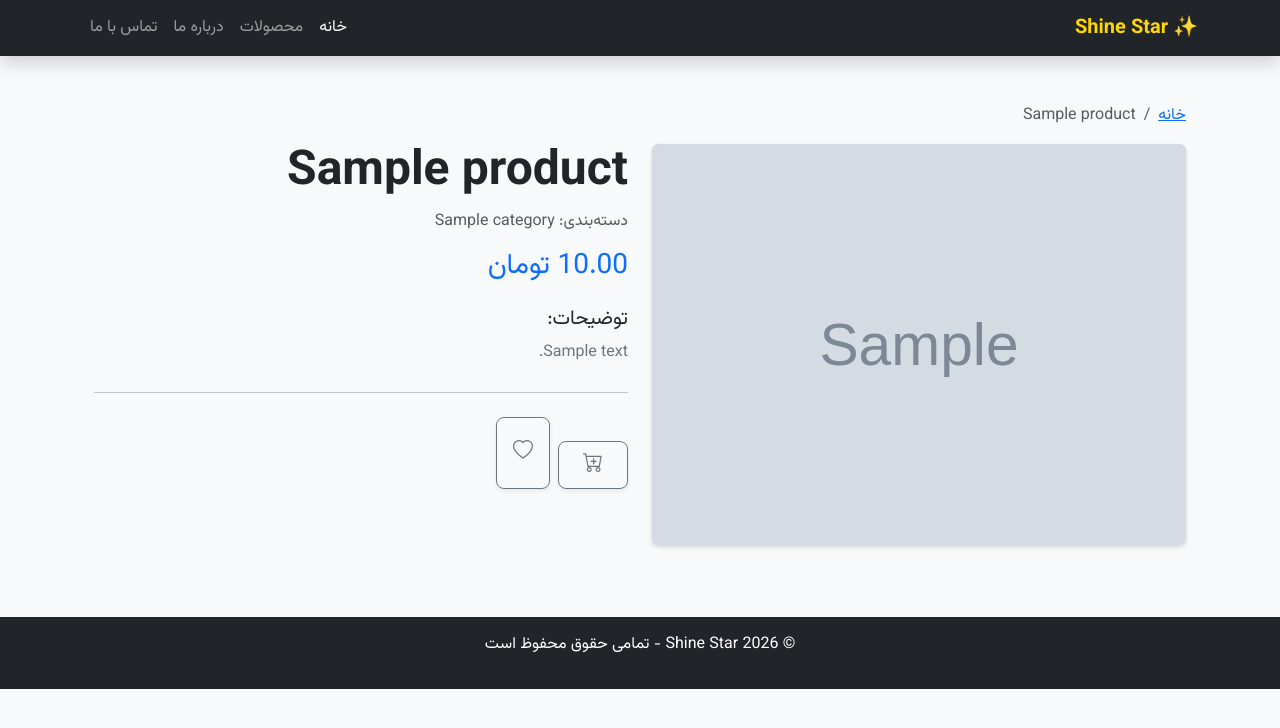
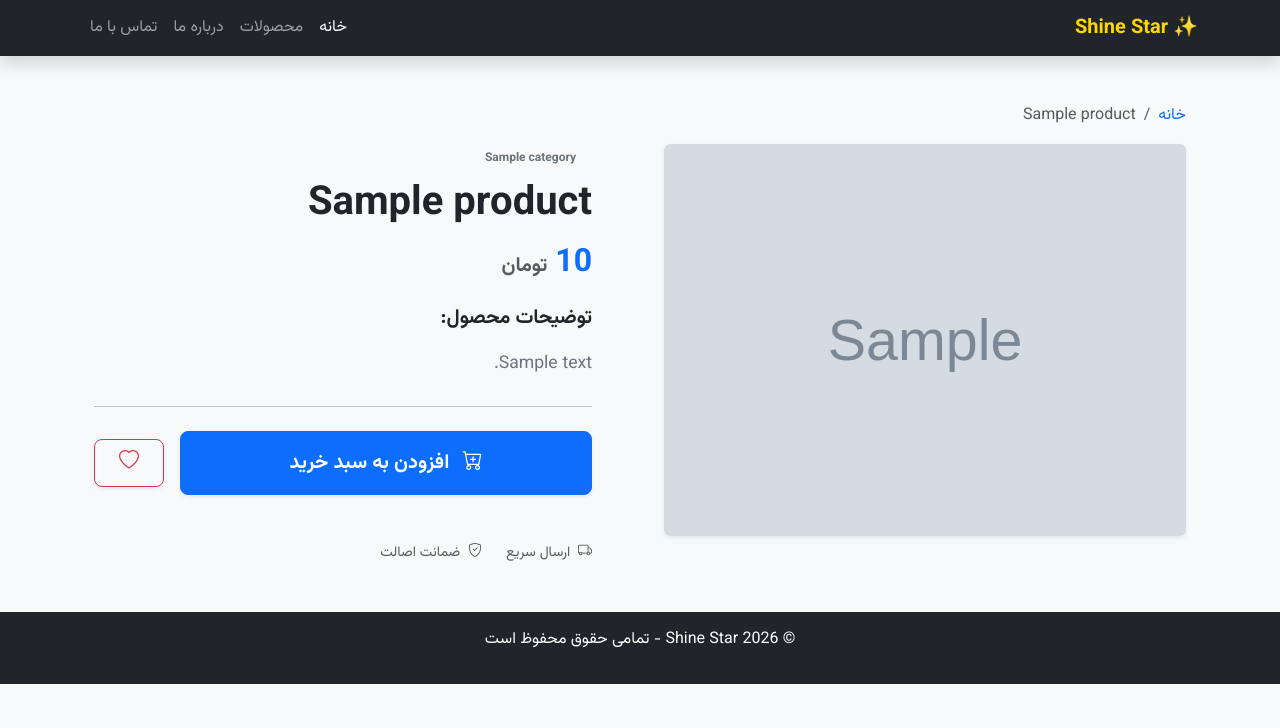
Before and after one commit to shahab-py/shine_star_project, a Django app: page /product/1/ in a window 1280 px wide. Shown: the top 728 px of the page. Run offline with Django 5.2, Linux system fonts and the light colour scheme; tables that the repository leaves empty hold one stand-in row (values such as "Sample post"); grey boxes marked "Sample" are stand-in pictures.

Commit message:
update template files

```diff
--- a/shop/templates/base.html
+++ b/shop/templates/base.html
@@ -34,8 +34,8 @@
             </button>
             <div class="collapse navbar-collapse" id="navbarNav">
                 <ul class="navbar-nav ms-auto">
-                    <li class="nav-item"><a class="nav-link active" href="#">خانه</a></li>
-                    <li class="nav-item"><a class="nav-link" href="#">محصولات</a></li>
+                    <li class="nav-item"><a href = {% url "home" %} class="nav-link active" href="#">خانه</a></li>
+                    <li class="nav-item"><a href = {% url "product_list" %} class="nav-link" href="#">محصولات</a></li>
                     <li class="nav-item"><a class="nav-link" href="#">درباره ما</a></li>
                     <li class="nav-item"><a class="nav-link" href="#">تماس با ما</a></li>
                 </ul>
--- a/shop/templates/shop/home.html
+++ b/shop/templates/shop/home.html
@@ -1,4 +1,5 @@
 {% extends 'base.html' %}
+{% load price_tags %}
 
 {% block title %}صفحه اصلی | Shine Star{% endblock %}
 
@@ -40,7 +41,7 @@
                     <p class="text-muted small">{{ product.description|truncatewords:10 }}</p>
                     <div class="d-flex justify-content-between align-items-center mt-3">
                         <!-- نمایش قیمت -->
-                        <span class="text-primary fw-bold fs-5">{{ product.price }} تومان</span>
+                        <span class="text-primary fw-bold fs-5">{{ product.price|format_price }} تومان</span>
                         <a href="{% url 'cart_add' product.id %}" class="btn btn-outline-dark btn-sm">افزودن به سبد</a>
                     </div>
                 </div>
--- a/shop/templates/shop/product_detail.html
+++ b/shop/templates/shop/product_detail.html
@@ -1,58 +1,83 @@
 {% extends 'base.html' %}
+{% load price_tags %}
 
 {% block content %}
 <div class="container mt-5">
+    <!-- Breadcrumb - ساده و شیک -->
     <nav aria-label="breadcrumb">
-      <ol class="breadcrumb">
-        <li class="breadcrumb-item"><a href="{% url 'product_list' %}">خانه</a></li>
-        <li class="breadcrumb-item active">{{ product.name }}</li>
+      <ol class="breadcrumb bg-transparent p-0">
+        <li class="breadcrumb-item"><a href="{% url 'product_list' %}" class="text-decoration-none">خانه</a></li>
+        <li class="breadcrumb-item active text-muted" aria-current="page">{{ product.name }}</li>
       </ol>
     </nav>
 
-    <div class="row">
+    <div class="row g-5"> <!-- اضافه کردن g-5 برای فاصله مناسب بین تصویر و متن -->
+
         <!-- بخش تصویر محصول -->
-        <div class="col-md-6 mb-4">
-            <div class="card border-0 shadow-sm">
+        <div class="col-md-6">
+            <div class="card border-0 shadow-sm overflow-hidden">
                 {% if product.image %}
-                    <img src="{{ product.image.url }}" class="img-fluid rounded shadow-sm" alt="{{ product.name }}" style="max-height: 500px; width: 100%; object-fit: cover;">
+                    <img src="{{ product.image.url }}" class="img-fluid w-100" alt="{{ product.name }}" style="max-height: 550px; object-fit: cover;">
                 {% else %}
-                    <img src="https://via.placeholder.com/500" class="img-fluid rounded" alt="No Image">
+                    <img src="https://via.placeholder.com/500" class="img-fluid" alt="No Image">
                 {% endif %}
             </div>
         </div>
 
         <!-- بخش اطلاعات محصول -->
         <div class="col-md-6">
-            <h1 class="display-5 fw-bold">{{ product.name }}</h1>
-            <p class="text-muted mb-3">دسته‌بندی: {{ product.category }}</p>
+            <div class="ps-md-4"> <!-- ایجاد فاصله از سمت چپ در حالت دسکتاپ برای زیبایی -->
+                <span class="badge bg-light text-secondary mb-2 px-3 py-2">{{ product.category }}</span>
+                <h1 class="display-6 fw-bold text-dark mb-3">{{ product.name }}</h1>
 
-            <h3 class="text-primary mb-4">{{ product.price }} تومان</h3>
+                <h2 class="text-primary fw-bold mb-4">{{ product.price|format_price }} <span class="fs-5 text-muted">تومان</span></h2>
 
-            <div class="product-description mb-4">
-                <h5>توضیحات:</h5>
-                <p class="text-secondary" style="line-height: 1.8;">
-                    {{ product.description }}
-                </p>
-            </div>
+                <div class="product-description mb-4">
+                    <h5 class="fw-bold mb-3">توضیحات محصول:</h5>
+                    <p class="text-secondary lh-lg" style="font-size: 1.1rem;">
+                        {{ product.description }}
+                    </p>
+                </div>
 
-            <hr>
+                <hr class="my-4 opacity-25">
 
-            <div class="d-grid gap-2 d-md-flex justify-content-md-start mt-4">
-                <div class="d-grid gap-2 d-md-flex justify-content-md-start mt-4">
-                    <form action="{% url 'cart_add' product.id %}" method="POST">
+                <!-- بخش دکمه‌های عملیاتی -->
+                <div class="d-flex gap-3 align-items-center">
+                    <!-- دکمه اصلی خرید -->
+                    <form action="{% url 'cart_add' product.id %}" method="POST" class="flex-grow-1">
                         {% csrf_token %}
-
-                        <button type="submit" class="btn btn-outline-secondary w-10 mt 8 btn-lg px-4 shadow-sm">
-                            <i class="bi bi-cart-plus"></i>
+                        <button type="submit" class="btn btn-primary btn-lg w-100 shadow-sm py-3 fw-bold">
+                            <i class="bi bi-cart-plus me-2"></i> افزودن به سبد خرید
                         </button>
                     </form>
+
+                    <!-- دکمه علاقه‌مندی -->
+                    <button type="button" class="btn btn-outline-danger btn-lg px-4 shadow-sm">
+                        <i class="bi bi-heart"></i>
+                    </button>
                 </div>
 
-                        <button type="submit" class="btn btn-outline-secondary w-10 mt 8 btn-lg shadow-sm">
-                            <i class="bi bi-heart"></i>
-                        </button>
+                <!-- اطلاعات تکمیلی کوچک (اختیاری) -->
+                <div class="mt-5 d-flex gap-4 text-muted small">
+                    <span><i class="bi bi-truck me-1"></i> ارسال سریع</span>
+                    <span><i class="bi bi-shield-check me-1"></i> ضمانت اصالت</span>
+                </div>
             </div>
         </div>
     </div>
 </div>
 {% endblock %}
+
+<style>
+    /* استایل برای بهبود ظاهر در صفحات مختلف */
+    .breadcrumb-item + .breadcrumb-item::before {
+        content: ">";
+    }
+    .btn-primary {
+        transition: all 0.3s ease;
+    }
+    .btn-primary:hover {
+        transform: translateY(-2px);
+        box-shadow: 0 5px 15px rgba(13, 110, 253, 0.3) !important;
+    }
+</style>
--- /dev/null
+++ b/shop/templatetags/price_tags.py
@@ -0,0 +1,10 @@
+from django import template
+
+register = template.Library()
+
+@register.filter(name='format_price')
+def format_price(value):
+    try:
+        return "{:,}".format(int(value))
+    except (ValueError, TypeError):
+        return value
--- a/shop/views.py
+++ b/shop/views.py
@@ -31,7 +31,7 @@ def cart_add(request, product_id):
 
 def cart_detail(request):
     cart = Cart(request)
-    return render(request, 'shop/cart_detail.html', {'cart': cart})
+    return render(request, 'shop/templatetags/price_tags.html', {'cart': cart})
 
 
 def cart_remove(request, product_id):
```
Also changed, not shown: shop/admin.py (+11 -4 lines), shop/cart.py (+22 -5 lines), shop/templates/shop/cart_detail.html (+8 -9 lines), shop/templates/shop/product_list.html (+32 -26 lines), shop/views_order.py (+5 -9 lines), shop/templatetags/__init__.py (added), shop/views_cart.py (line endings or trailing spaces).
